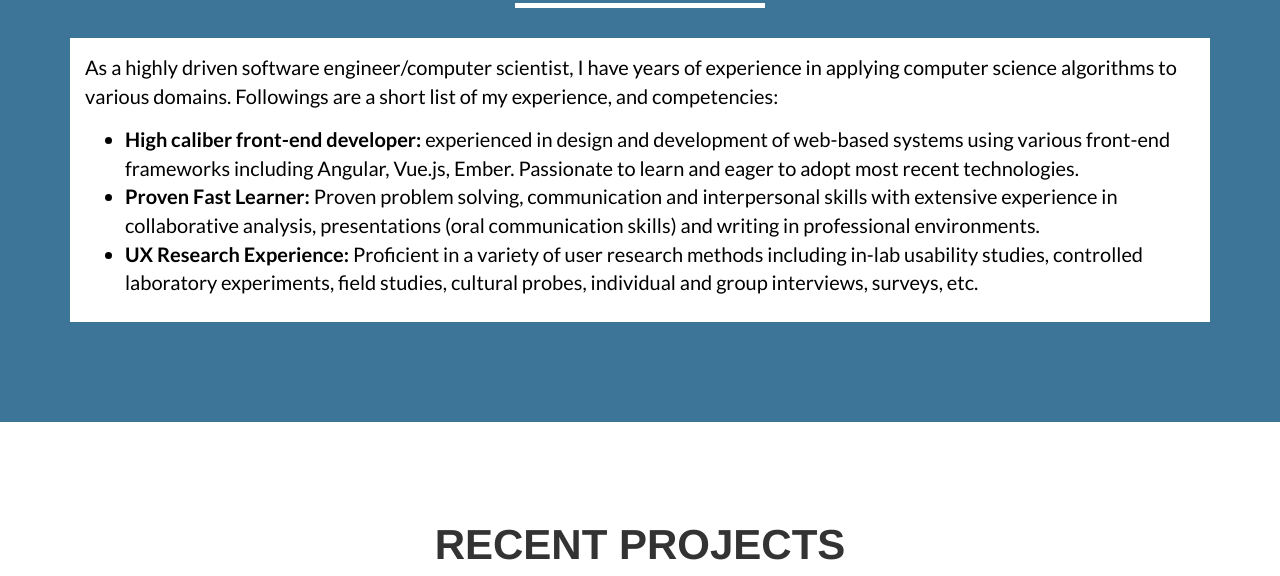
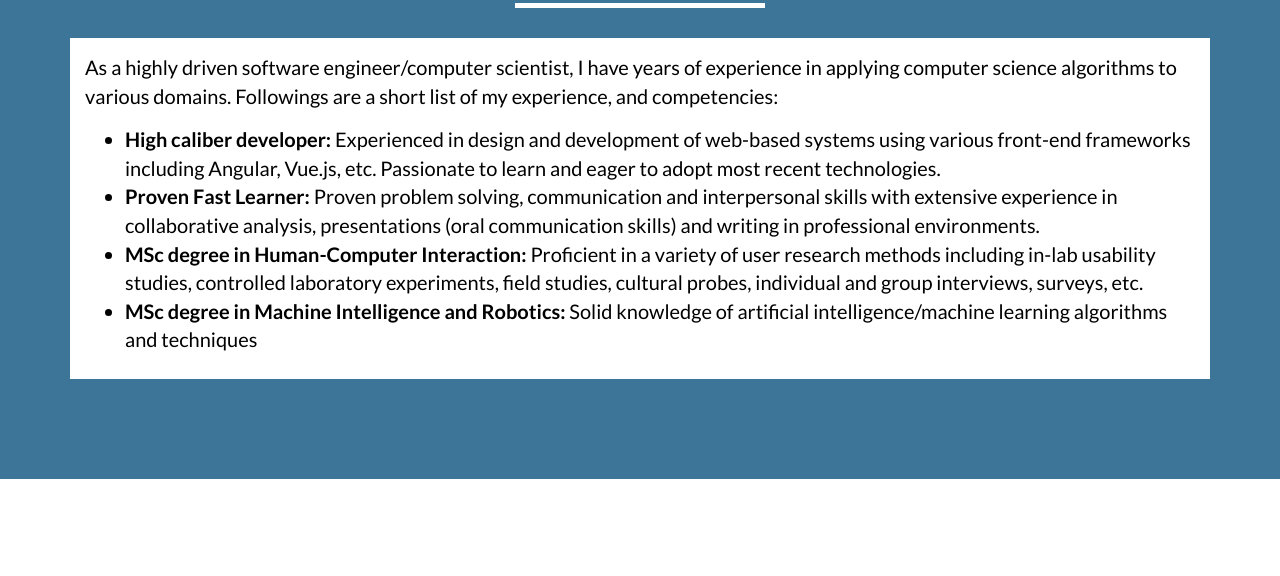
Before and after one commit to hesamat/hesamat.github.io, a website: page index.html in a window 1280 px wide. Shown: the part 188-764 px from the top of the page. Drawn offline with nearby package versions, Linux system fonts and the light colour scheme.

Commit message:
Updating the description

```diff
--- a/index.html
+++ b/index.html
@@ -89,16 +89,19 @@
 
                         <ul>
                             <li>
-                                <b>High caliber front-end developer:</b>
-                                experienced in design and development of web-based systems using various front-end frameworks including Angular, Vue.js, Ember.
+                                <b>High caliber developer:</b>
+                                Experienced in design and development of web-based systems using various front-end frameworks including Angular, Vue.js, etc.
                                 Passionate to learn and eager to adopt most recent technologies.
                             </li>
                             <li> <b>Proven Fast Learner:</b>
                                 Proven problem solving, communication and interpersonal skills with extensive experience in collaborative analysis, presentations (oral communication skills) and writing in professional environments.
                             </li>
-                            <li> <b>UX Research Experience:</b>
+                            <li> <b>MSc degree in Human-Computer Interaction:</b>
                                 Proficient in a variety of user research methods including in-lab usability studies, controlled laboratory experiments,
                                  field studies, cultural probes, individual and group interviews, surveys, etc.
+                            </li>
+                            <li> <b>MSc degree in Machine Intelligence and Robotics:</b>
+                                Solid knowledge of artificial intelligence/machine learning algorithms and techniques
                             </li>
                         </ul>
                     </p>
```
Also changed, not shown: 1 other file.
